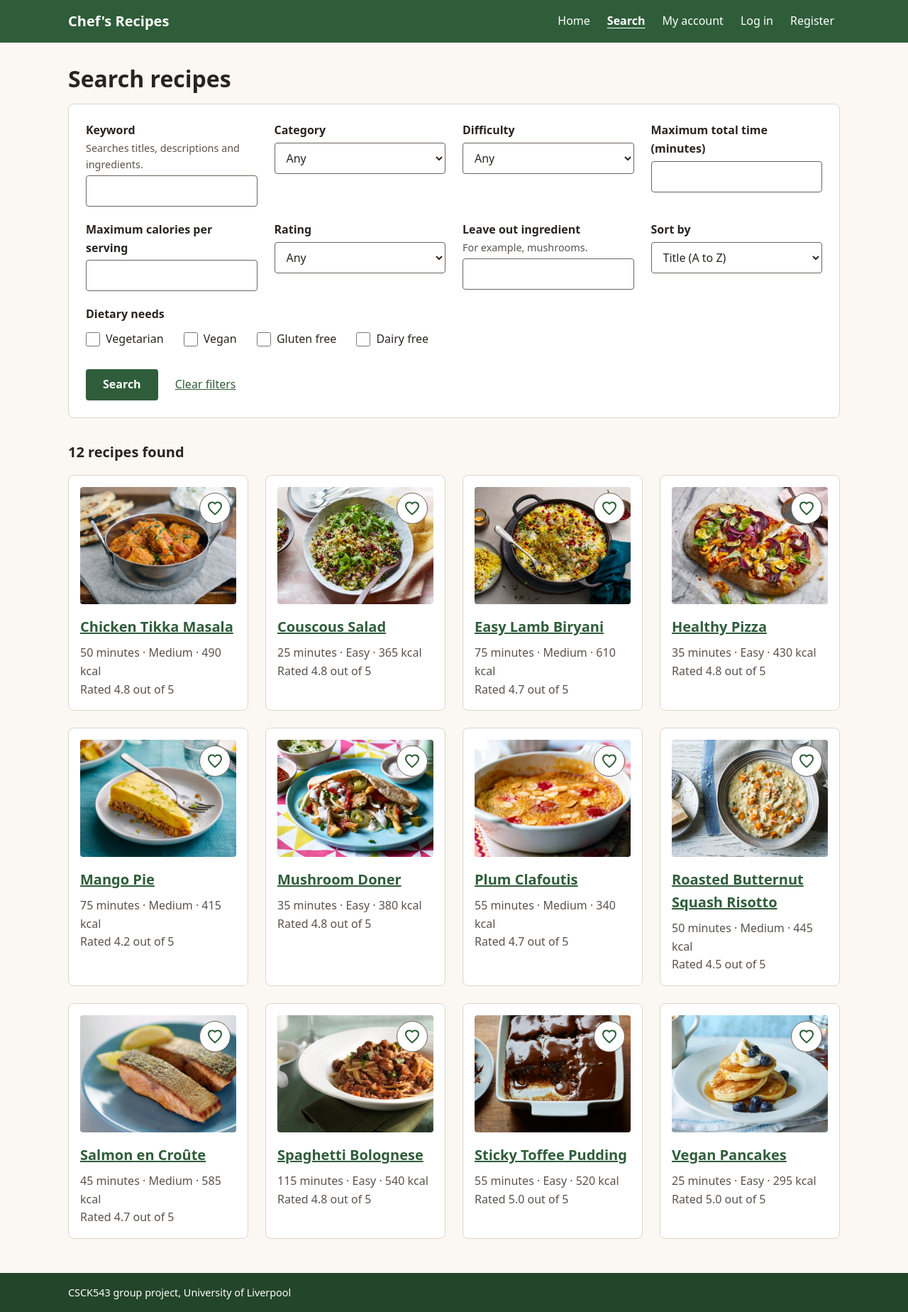
After one commit to skovakina/CSCK543-group-project, a PHP site: page /search.php in a window 1280 px wide. The commit adds this page. Shown: the whole page at 71% size. Run offline with PHP 8.4, Linux system fonts and the light colour scheme; data comes from the database, SQL or seed files in the repository.

Commit message:
Add recipe search with filters and sorting (#7)

```diff
--- a/assets/css/style.css
+++ b/assets/css/style.css
@@ -271,8 +271,73 @@ input {
     font: inherit;
 }
 
+select {
+    width: 100%;
+    min-height: 44px;
+    margin-top: 0.25rem;
+    padding: 0.5rem 0.75rem;
+    background: var(--surface);
+    border: 1px solid var(--border);
+    border-radius: 4px;
+    color: var(--text);
+    font: inherit;
+}
+
 input[aria-invalid="true"] {
     border: 2px solid var(--error);
+}
+
+/* Search */
+.search-form {
+    margin-bottom: 2rem;
+    padding: 1.5rem;
+    background: var(--surface);
+    border: 1px solid #ddd5ca;
+    border-radius: 8px;
+}
+
+.search-fields {
+    display: grid;
+    grid-template-columns: repeat(auto-fill, minmax(min(100%, 15rem), 1fr));
+    gap: 0 1.5rem;
+}
+
+.diet-options {
+    margin: 0 0 1.25rem;
+    padding: 0;
+    border: 0;
+}
+
+.diet-options legend {
+    padding: 0;
+    font-weight: 600;
+}
+
+.checkbox {
+    display: inline-flex;
+    align-items: center;
+    gap: 0.5rem;
+    min-height: 44px;
+    margin-right: 1.5rem;
+    font-weight: 400;
+}
+
+.checkbox input {
+    width: 1.25rem;
+    min-height: 0;
+    height: 1.25rem;
+    margin: 0;
+}
+
+.search-actions {
+    display: flex;
+    flex-wrap: wrap;
+    align-items: center;
+    gap: 1.5rem;
+}
+
+.results-heading {
+    font-size: 1.25rem;
 }
 
 .field-error {
--- a/assets/js/main.js
+++ b/assets/js/main.js
@@ -62,14 +62,33 @@ function getError(input, form) {
         }
     }
 
+    // Search form
+    if ((input.name === 'q' || input.name === 'exclude') && charLength(value) > 100) {
+        return 'Keep this to 100 characters or fewer.';
+    }
+
+    if (input.type === 'number') {
+        const number = Number(value);
+        const outOfRange = !Number.isInteger(number) || number < Number(input.min) || number > Number(input.max);
+        if (input.validity.badInput || (value !== '' && outOfRange)) {
+            return 'Enter a whole number from ' + input.min + ' to ' + input.max + '.';
+        }
+    }
+
     return '';
 }
 
 // Shows or clears a field's error. Returns true if the field is valid.
 function checkField(input, form) {
+    const errorElement = document.getElementById(input.id + '-error');
+
+    // Fields without an error message (such as checkboxes) are not checked.
+    if (!errorElement) {
+        return true;
+    }
+
     const error = getError(input, form);
-
-    document.getElementById(input.id + '-error').textContent = error;
+    errorElement.textContent = error;
 
     if (error) {
         input.setAttribute('aria-invalid', 'true');
--- a/favourite.php
+++ b/favourite.php
@@ -37,7 +37,9 @@ $return_to = post_value('return_to');
 if ($return_to === '') {
     $return_to = 'index.php';
 }
-if ($return_to !== 'index.php' && $return_to !== 'account.php') {
+// Search results can come back with their filters, e.g. search.php?q=pasta
+$is_search_page = $return_to === 'search.php' || strpos($return_to, 'search.php?') === 0;
+if ($return_to !== 'index.php' && $return_to !== 'account.php' && !$is_search_page) {
     http_response_code(400);
     die('Invalid return page.');
 }
--- a/includes/functions.php
+++ b/includes/functions.php
@@ -98,8 +98,44 @@ function post_value($name)
     return isset($_POST[$name]) && is_string($_POST[$name]) ? $_POST[$name] : '';
 }
 
-// Prints a labelled input with space for a hint and an error.
-function form_field($name, $label, $type, $autocomplete, $value = '', $errors = [], $hint = '')
+// Gets a value from the address bar (GET) as a string.
+function query_value($name)
+{
+    return isset($_GET[$name]) && is_string($_GET[$name]) ? $_GET[$name] : '';
+}
+
+// Checks an optional whole number. Returns an error message, or an empty string.
+function whole_number_error($value, $min, $max)
+{
+    if ($value === '') {
+        return '';
+    }
+    $number = filter_var($value, FILTER_VALIDATE_INT, ['options' => ['min_range' => $min, 'max_range' => $max]]);
+    return $number === false ? "Enter a whole number from $min to $max." : '';
+}
+
+// Makes a LIKE pattern that treats % and _ in the text as normal characters.
+function like_pattern($text)
+{
+    return '%' . addcslashes($text, '%_\\') . '%';
+}
+
+// Prints a labelled drop-down list. $options maps values to labels.
+function select_field($name, $label, $options, $selected)
+{
+    echo '<div class="field">';
+    echo '<label for="' . e($name) . '">' . e($label) . '</label>';
+    echo '<select id="' . e($name) . '" name="' . e($name) . '">';
+    foreach ($options as $value => $text) {
+        $value = (string)$value;
+        echo '<option value="' . e($value) . '"' . ($value === $selected ? ' selected' : '') . '>' . e($text) . '</option>';
+    }
+    echo '</select>';
+    echo '</div>';
+}
+
+// Prints a labelled input with space for a hint and an error. $attributes adds extras such as min and max.
+function form_field($name, $label, $type, $autocomplete, $value = '', $errors = [], $hint = '', $required = true, $attributes = '')
 {
     $error = isset($errors[$name]) ? $errors[$name] : '';
     $described_by = $name . '-error';
@@ -113,7 +149,9 @@ function form_field($name, $label, $type, $autocomplete, $value = '', $errors =
     }
 
     echo '<input type="' . e($type) . '" id="' . e($name) . '" name="' . e($name) . '"';
-    echo ' value="' . e($value) . '" autocomplete="' . e($autocomplete) . '" required';
+    echo ' value="' . e($value) . '" autocomplete="' . e($autocomplete) . '"';
+    echo $required ? ' required' : '';
+    echo $attributes !== '' ? ' ' . $attributes : '';
     echo ' aria-describedby="' . e($described_by) . '"';
     echo $error !== '' ? ' aria-invalid="true">' : '>';
 
--- a/includes/recipe-grid.php
+++ b/includes/recipe-grid.php
@@ -23,7 +23,15 @@ if (!isset($_SESSION['favourite_token'])) {
                 </button>
             </form>
             <h2><a href="recipe.php?id=<?= (int)$recipe['recipe_id'] ?>"><?= e($recipe['title']) ?></a></h2>
-            <p><?= (int)$recipe['total_time_mins'] ?> minutes</p>
+            <p>
+                <?= (int)$recipe['total_time_mins'] ?> minutes
+                <?php if (isset($recipe['difficulty'])): ?>
+                    &middot; <?= e($recipe['difficulty']) ?> &middot; <?= (int)$recipe['calories_per_serving'] ?> kcal
+                <?php endif; ?>
+            </p>
+            <?php if (!empty($recipe['avg_rating'])): ?>
+                <p>Rated <?= number_format((float)$recipe['avg_rating'], 1) ?> out of 5</p>
+            <?php endif; ?>
         </article>
     <?php endforeach; ?>
 </div>
--- /dev/null
+++ b/search.php
@@ -0,0 +1,214 @@
+<?php
+declare(strict_types=1);
+
+require_once __DIR__ . '/config/database.php';
+require_once __DIR__ . '/includes/functions.php';
+
+// Allowed choices. Only these values are used in the SQL.
+$diet_columns = [
+    'vegetarian' => 'is_vegetarian',
+    'vegan' => 'is_vegan',
+    'gluten_free' => 'is_gluten_free',
+    'dairy_free' => 'is_dairy_free',
+];
+$diet_labels = [
+    'vegetarian' => 'Vegetarian',
+    'vegan' => 'Vegan',
+    'gluten_free' => 'Gluten free',
+    'dairy_free' => 'Dairy free',
+];
+$difficulty_options = ['' => 'Any', 'Easy' => 'Easy', 'Medium' => 'Medium', 'Hard' => 'Hard'];
+$rating_options = ['' => 'Any', '3' => '3 stars and up', '4' => '4 stars and up', '4.5' => '4.5 stars and up'];
+$sort_labels = [
+    'title' => 'Title (A to Z)',
+    'time' => 'Quickest first',
+    'calories' => 'Fewest calories',
+    'difficulty' => 'Easiest first',
+    'rating' => 'Highest rated',
+    'popular' => 'Most saved',
+];
+$sort_orders = [
+    'title' => 'r.title',
+    'time' => 'r.total_time_mins, r.title',
+    'calories' => 'r.calories_per_serving, r.title',
+    'difficulty' => 'r.difficulty, r.title',
+    'rating' => 'avg_rating IS NULL, avg_rating DESC, r.title',
+    'popular' => 'save_count DESC, r.title',
+];
+
+// Read the form. Anything not in the lists above is ignored.
+$q = trim(query_value('q'));
+$exclude = trim(query_value('exclude'));
+$max_time = trim(query_value('max_time'));
+$max_calories = trim(query_value('max_calories'));
+$category = query_value('category');
+$difficulty = isset($difficulty_options[query_value('difficulty')]) ? query_value('difficulty') : '';
+$min_rating = isset($rating_options[query_value('min_rating')]) ? query_value('min_rating') : '';
+$sort = isset($sort_orders[query_value('sort')]) ? query_value('sort') : 'title';
+
+$diets = [];
+$selected_diets = isset($_GET['diet']) && is_array($_GET['diet']) ? $_GET['diet'] : [];
+foreach ($diet_columns as $diet => $column) {
+    if (in_array($diet, $selected_diets, true)) {
+        $diets[] = $diet;
+    }
+}
+
+$errors = [];
+if (char_length($q) > 100) {
+    $errors['q'] = 'Keep this to 100 characters or fewer.';
+}
+if (char_length($exclude) > 100) {
+    $errors['exclude'] = 'Keep this to 100 characters or fewer.';
+}
+$time_error = whole_number_error($max_time, 1, 600);
+if ($time_error !== '') {
+    $errors['max_time'] = $time_error;
+}
+$calories_error = whole_number_error($max_calories, 1, 2000);
+if ($calories_error !== '') {
+    $errors['max_calories'] = $calories_error;
+}
+
+$category_options = ['' => 'Any'];
+$recipes = [];
+$saved_recipes = [];
+$db_error = '';
+
+try {
+    $pdo = getDbConnection();
+
+    $categories = $pdo->query('SELECT slug, name FROM categories ORDER BY name')->fetchAll();
+    foreach ($categories as $row) {
+        $category_options[$row['slug']] = $row['name'];
+    }
+    if (!isset($category_options[$category])) {
+        $category = '';
+    }
+
+    if (empty($errors)) {
+        $where = [];
+        $params = [];
+
+        if ($q !== '') {
+            // Each placeholder can only be used once, so the keyword has three.
+            $where[] = '(r.title LIKE :q1 OR r.description LIKE :q2 OR EXISTS (
+                SELECT 1 FROM recipe_ingredients ri WHERE ri.recipe_id = r.recipe_id AND ri.ingredient_name LIKE :q3))';
+            $params[':q1'] = like_pattern($q);
+            $params[':q2'] = like_pattern($q);
+            $params[':q3'] = like_pattern($q);
+        }
+        if ($exclude !== '') {
+            $where[] = 'NOT EXISTS (
+                SELECT 1 FROM recipe_ingredients ri WHERE ri.recipe_id = r.recipe_id AND ri.ingredient_name LIKE :exclude)';
+            $params[':exclude'] = like_pattern($exclude);
+        }
+        if ($category !== '') {
+            $where[] = 'EXISTS (
+                SELECT 1 FROM recipe_categories rc JOIN categories c ON c.category_id = rc.category_id
+                WHERE rc.recipe_id = r.recipe_id AND c.slug = :category)';
+            $params[':category'] = $category;
+        }
+        if ($difficulty !== '') {
+            $where[] = 'r.difficulty = :difficulty';
+            $params[':difficulty'] = $difficulty;
+        }
+        foreach ($diets as $diet) {
+            $where[] = 'r.' . $diet_columns[$diet] . ' = 1';
+        }
+        if ($max_time !== '') {
+            $where[] = 'r.total_time_mins <= :max_time';
+            $params[':max_time'] = (int)$max_time;
+        }
+        if ($max_calories !== '') {
+            $where[] = 'r.calories_per_serving <= :max_calories';
+            $params[':max_calories'] = (int)$max_calories;
+        }
+        if ($min_rating !== '') {
+            $where[] = '(SELECT AVG(overall_rating) FROM recipe_ratings WHERE recipe_id = r.recipe_id) >= :min_rating';
+            $params[':min_rating'] = $min_rating;
+        }
+
+        $sql = 'SELECT r.recipe_id, r.title, r.image_path, r.total_time_mins, r.difficulty, r.calories_per_serving,
+                (SELECT AVG(overall_rating) FROM recipe_ratings WHERE recipe_id = r.recipe_id) AS avg_rating,
+                (SELECT COUNT(*) FROM user_favourites WHERE recipe_id = r.recipe_id) AS save_count
+                FROM recipes r';
+        if (!empty($where)) {
+            $sql .= ' WHERE ' . implode(' AND ', $where);
+        }
+        $sql .= ' ORDER BY ' . $sort_orders[$sort];
+
+        $stmt = $pdo->prepare($sql);
+        $stmt->execute($params);
+        $recipes = $stmt->fetchAll();
+    }
+
+    $user_id = current_user_id();
+    if ($user_id !== null) {
+        $stmt = $pdo->prepare('SELECT recipe_id FROM user_favourites WHERE user_id = :user_id');
+        $stmt->execute([':user_id' => $user_id]);
+        $saved_recipes = array_fill_keys($stmt->fetchAll(PDO::FETCH_COLUMN), true);
+    }
+} catch (PDOException $e) {
+    error_log('Search query failed (SQLSTATE ' . $e->getCode() . ').');
+    http_response_code(500);
+    $db_error = 'We could not search the recipes right now. Please try again.';
+}
+
+// The heart buttons bring people back to these same results.
+$query_string = $_SERVER['QUERY_STRING'] ?? '';
+$return_to = $query_string === '' ? 'search.php' : 'search.php?' . $query_string;
+
+$page_title = 'Search';
+require __DIR__ . '/includes/header.php';
+?>
+
+<h1>Search recipes</h1>
+
+<?php if (!empty($errors)): ?>
+    <p class="notice notice-error" role="alert">Please correct the errors below.</p>
+<?php elseif ($db_error !== ''): ?>
+    <p class="notice notice-error" role="alert"><?= e($db_error) ?></p>
+<?php endif; ?>
+
+<form class="search-form" method="get" action="search.php" data-validate>
+    <div class="search-fields">
+        <?php
+        form_field('q', 'Keyword', 'search', 'off', $q, $errors, 'Searches titles, descriptions and ingredients.', false);
+        select_field('category', 'Category', $category_options, $category);
+        select_field('difficulty', 'Difficulty', $difficulty_options, $difficulty);
+        form_field('max_time', 'Maximum total time (minutes)', 'number', 'off', $max_time, $errors, '', false, 'min="1" max="600"');
+        form_field('max_calories', 'Maximum calories per serving', 'number', 'off', $max_calories, $errors, '', false, 'min="1" max="2000"');
+        select_field('min_rating', 'Rating', $rating_options, $min_rating);
+        form_field('exclude', 'Leave out ingredient', 'text', 'off', $exclude, $errors, 'For example, mushrooms.', false);
+        select_field('sort', 'Sort by', $sort_labels, $sort);
+        ?>
+    </div>
+
+    <fieldset class="diet-options">
+        <legend>Dietary needs</legend>
+        <?php foreach ($diet_labels as $diet => $label): ?>
+            <label class="checkbox">
+                <input type="checkbox" name="diet[]" value="<?= e($diet) ?>"<?= in_array($diet, $diets, true) ? ' checked' : '' ?>>
+                <?= e($label) ?>
+            </label>
+        <?php endforeach; ?>
+    </fieldset>
+
+    <div class="search-actions">
+        <button class="btn" type="submit">Search</button>
+        <a href="search.php">Clear filters</a>
+    </div>
+</form>
+
+<?php if (empty($errors) && $db_error === ''): ?>
+    <h2 class="results-heading"><?= count($recipes) ?> <?= count($recipes) === 1 ? 'recipe' : 'recipes' ?> found</h2>
+
+    <?php if (empty($recipes)): ?>
+        <p>No recipes match your search. Try removing a filter.</p>
+    <?php else: ?>
+        <?php require __DIR__ . '/includes/recipe-grid.php'; ?>
+    <?php endif; ?>
+<?php endif; ?>
+
+<?php require __DIR__ . '/includes/footer.php'; ?>
```
